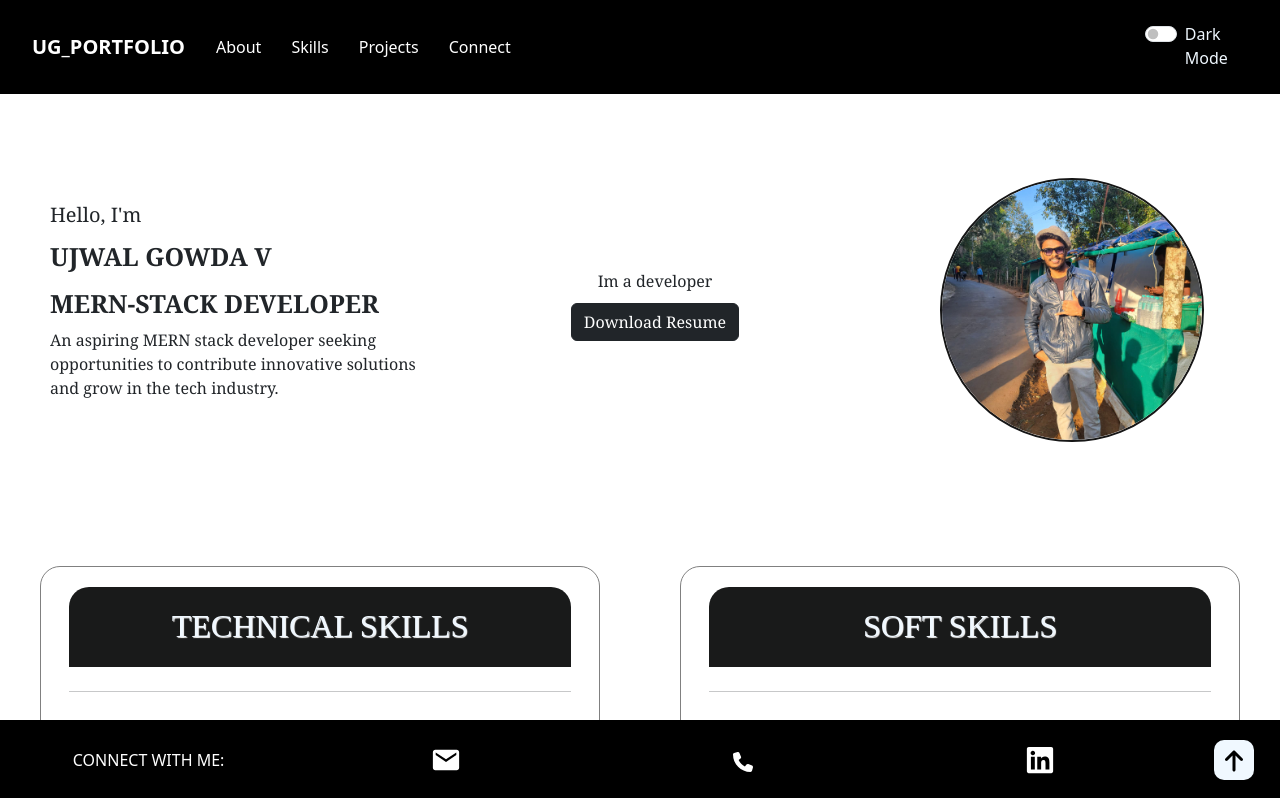
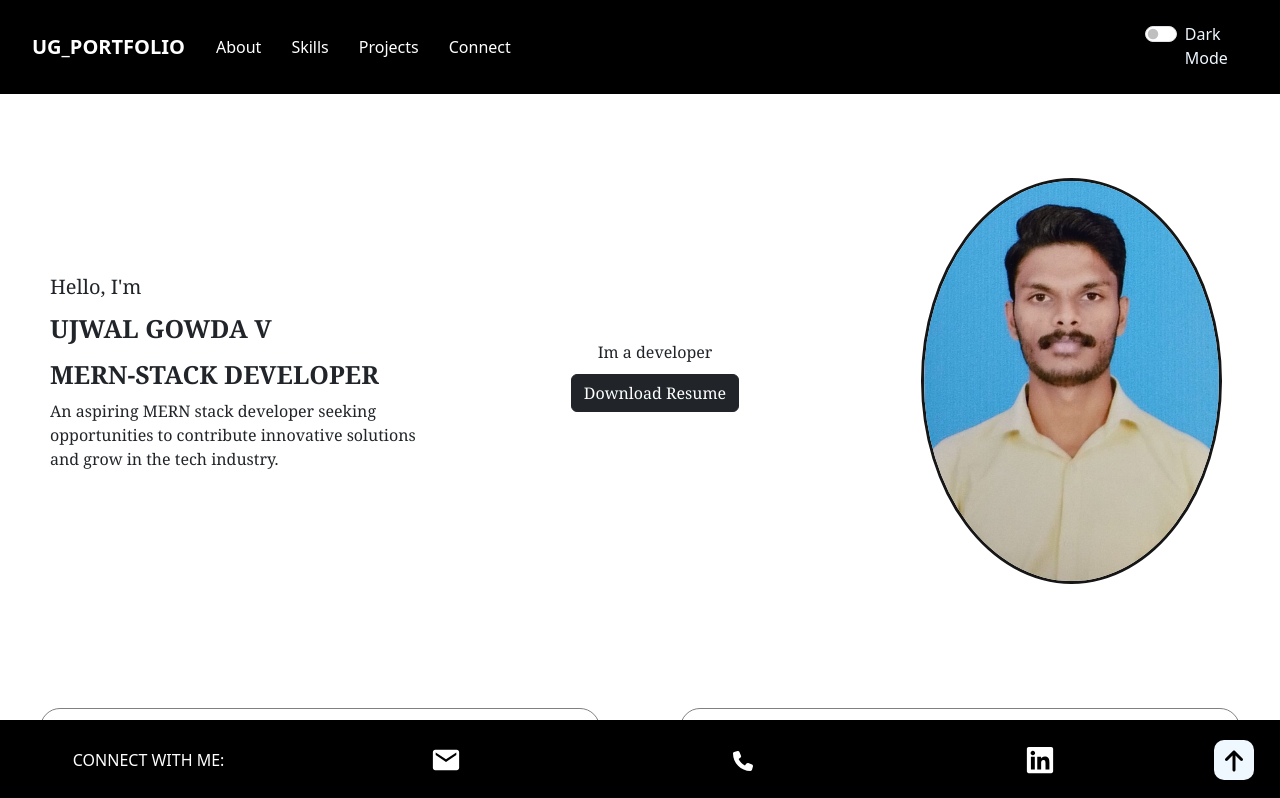
Before and after one commit to Ujwal-GV/portfolio-ug, a React (Create React App) app: page / in a window 1280 px wide. Shown: the top 798 px of the page. Built offline with nearby package versions, Linux system fonts and the light colour scheme.

Commit message:
New image added:

```diff
--- a/src/App.css
+++ b/src/App.css
@@ -17,7 +17,10 @@ body{
   background-color: rgb(0, 0, 0);
   width: 100%;
   height: 150%;
-  padding: 20px !important/*neglect*/
+  padding: 20px !important;/*neglect*/
+  position: sticky !important;
+  z-index: 1000000;
+  top: 0;
 }
 
 .title{
@@ -207,10 +210,10 @@ button > a{
 }
 
 .ibox{
-  width: 70%;
-  height: 70%;
+  width: 80%;
+  height: 60%;
   border-radius: 50%;
-  border: 2px solid rgb(22, 22, 22);
+  border: 3px solid rgb(22, 22, 22);
   display: flex;
   align-items: center;
   justify-content: center;
@@ -219,7 +222,8 @@ button > a{
 .box:nth-child(3) img{
   border-radius: 50%;
   width: 100%;
-  height: 100%;
+  height: 25rem;
+  background-blend-mode: difference;
   /* clip-path: ellipse(25% 100%); */
   /* clip-path: polygon(50% 0%, 100% 50%, 50% 100%, 0% 50%);
   width: 100%;
@@ -517,6 +521,7 @@ hr{
   position: sticky;
   bottom: 0;
   height: 10vh;
+  z-index: 100000;
 }
 
 .nav-footer > .box{
@@ -525,10 +530,12 @@ hr{
   align-items: center;
   justify-content: center;
   margin: 1px;
+  z-index: 100000;
 }
 
 .nav-footer > .box > a{
   text-decoration: none;
+  z-index: 100000;
 }
 
 #arrow{
--- a/src/components/About.js
+++ b/src/components/About.js
@@ -31,7 +31,7 @@ export default function About(props) {
 
         <div className="box" data-aos="fade-left">
           <div className="ibox">
-          <img src="/UG.jpg" alt="ujwal" />
+          <img src="/me.jpg" alt="ujwal" />
           </div>
         </div>
 
```
Also changed, not shown: public/me.jpg (added).
